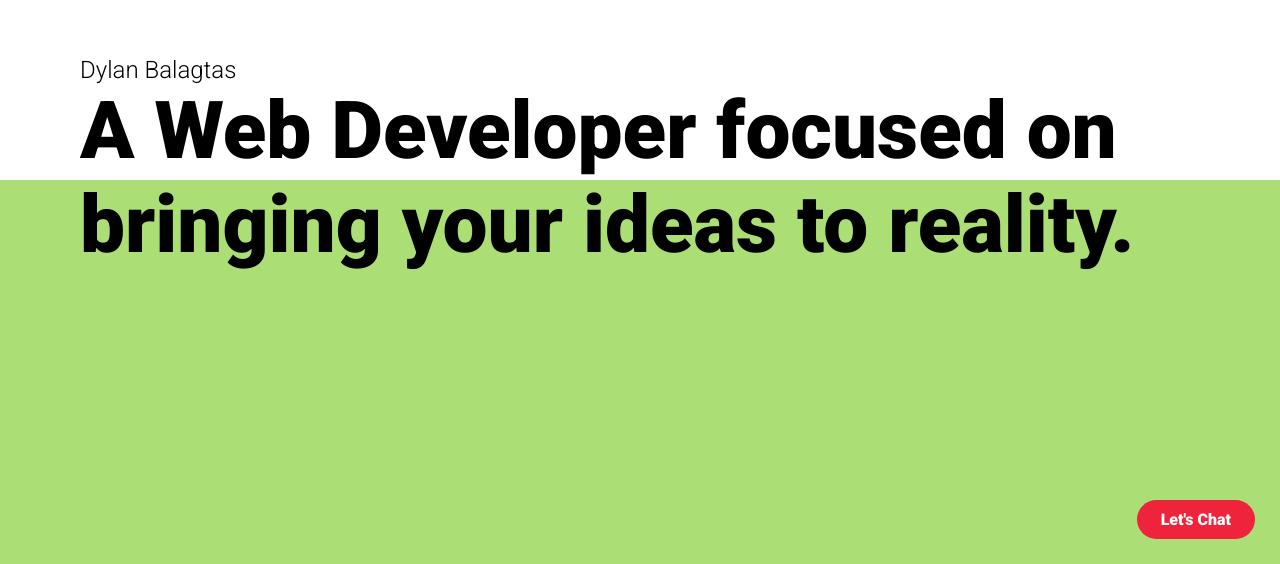
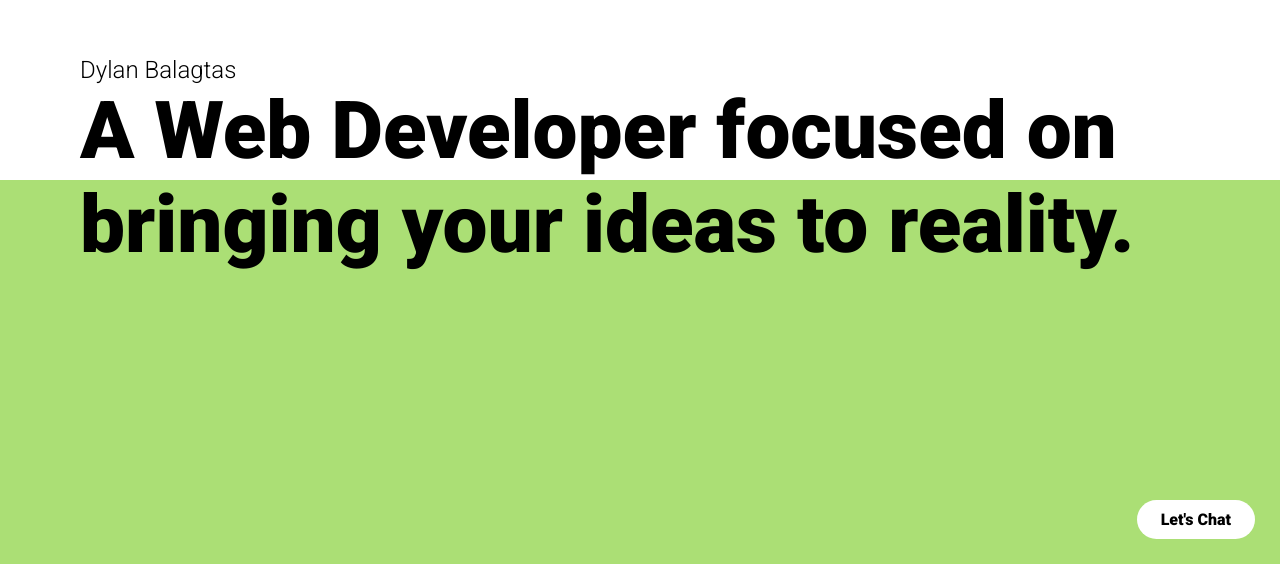
Before and after one commit to mcdylanb/portfolio, a React (Create React App) app: page / in a window 1280 px wide. Shown: the part 236-800 px from the top of the page. Built offline with nearby package versions, Linux system fonts and the light colour scheme.

Commit message:
changes bttn theme to go with web theme

```diff
--- a/src/App.css
+++ b/src/App.css
@@ -2,7 +2,7 @@
 @import url('https://fonts.googleapis.com/css2?family=Roboto:wght@900&display=swap');
 
 :root {
-    --primary-color: #EF233C;
+    --primary-color: #abdf75ff;
 }
 * {
     margin: 0;
@@ -65,12 +65,12 @@ h3 {
 } */
 
 .contact-btn {
-    color: white;
+    background-color: white;
     font-weight: 600;
     padding: 10px 24px;
     font-size: 1rem;
     border-radius: 20px;
-    background-color: var(--primary-color);
+    color: black;
     text-align: center;
     position: fixed;
     bottom: 25px;
```
